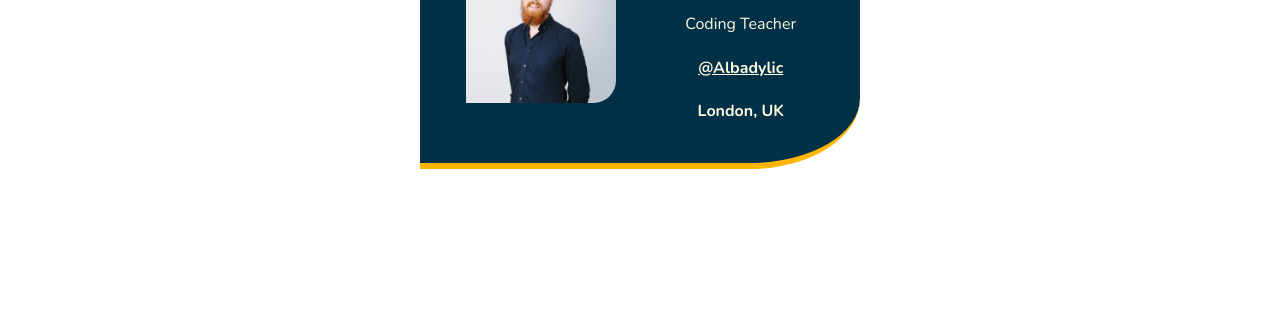
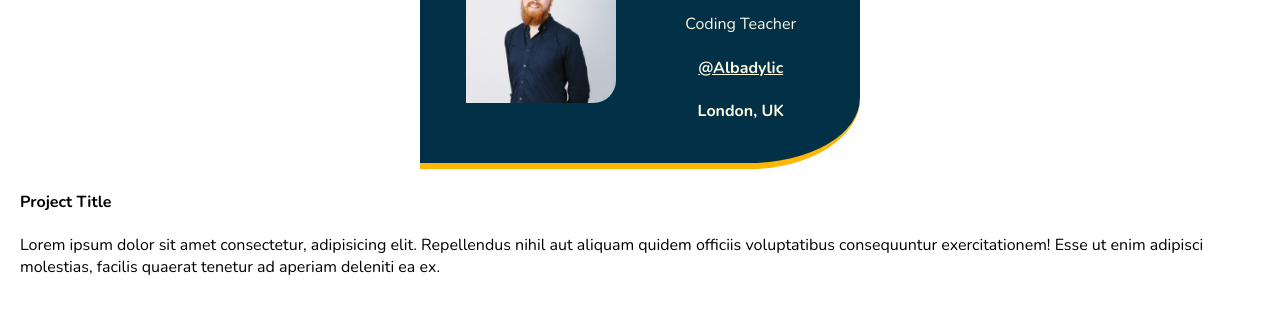
Before and after one commit to Albadylic/personal-website, a website built with Vite: page index.html in a window 1280 px wide. Shown: the part 134-448 px from the top of the page. Built offline with nearby package versions, Linux system fonts and the light colour scheme.

Commit message:
Add projects section to my homepage

```diff
--- a/index.html
+++ b/index.html
@@ -16,5 +16,11 @@
                 <h4>
             </div>
         </div>
+        <div class="projects">
+            <div class="project" id="project-1">
+                <h4>Project Title</h4>
+                <p>Lorem ipsum dolor sit amet consectetur, adipisicing elit. Repellendus nihil aut aliquam quidem officiis voluptatibus consequuntur exercitationem! Esse ut enim adipisci molestias, facilis quaerat tenetur ad aperiam deleniti ea ex.</p>
+            </div>
+        </div>
     </body>
 </html>
```
